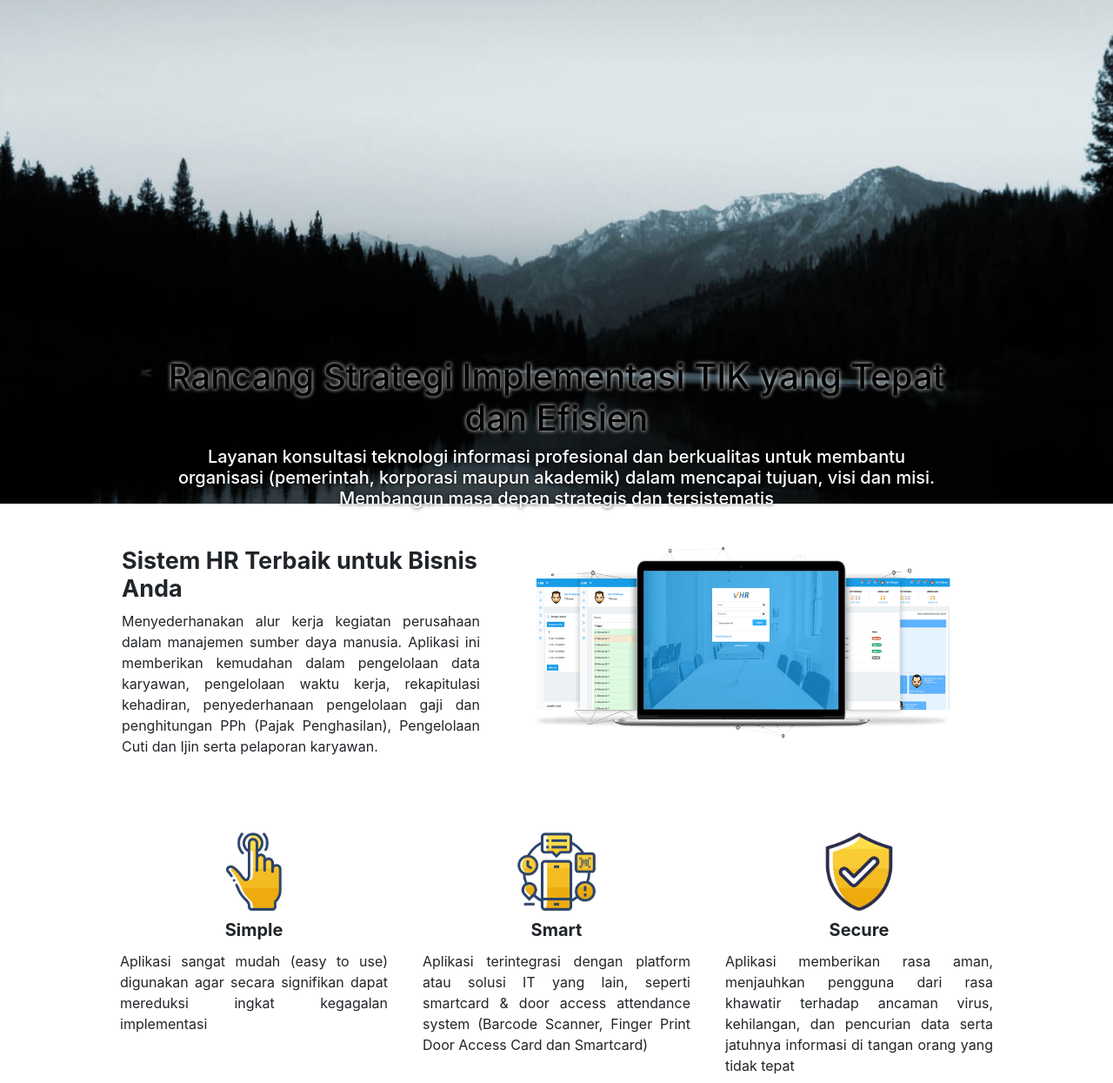
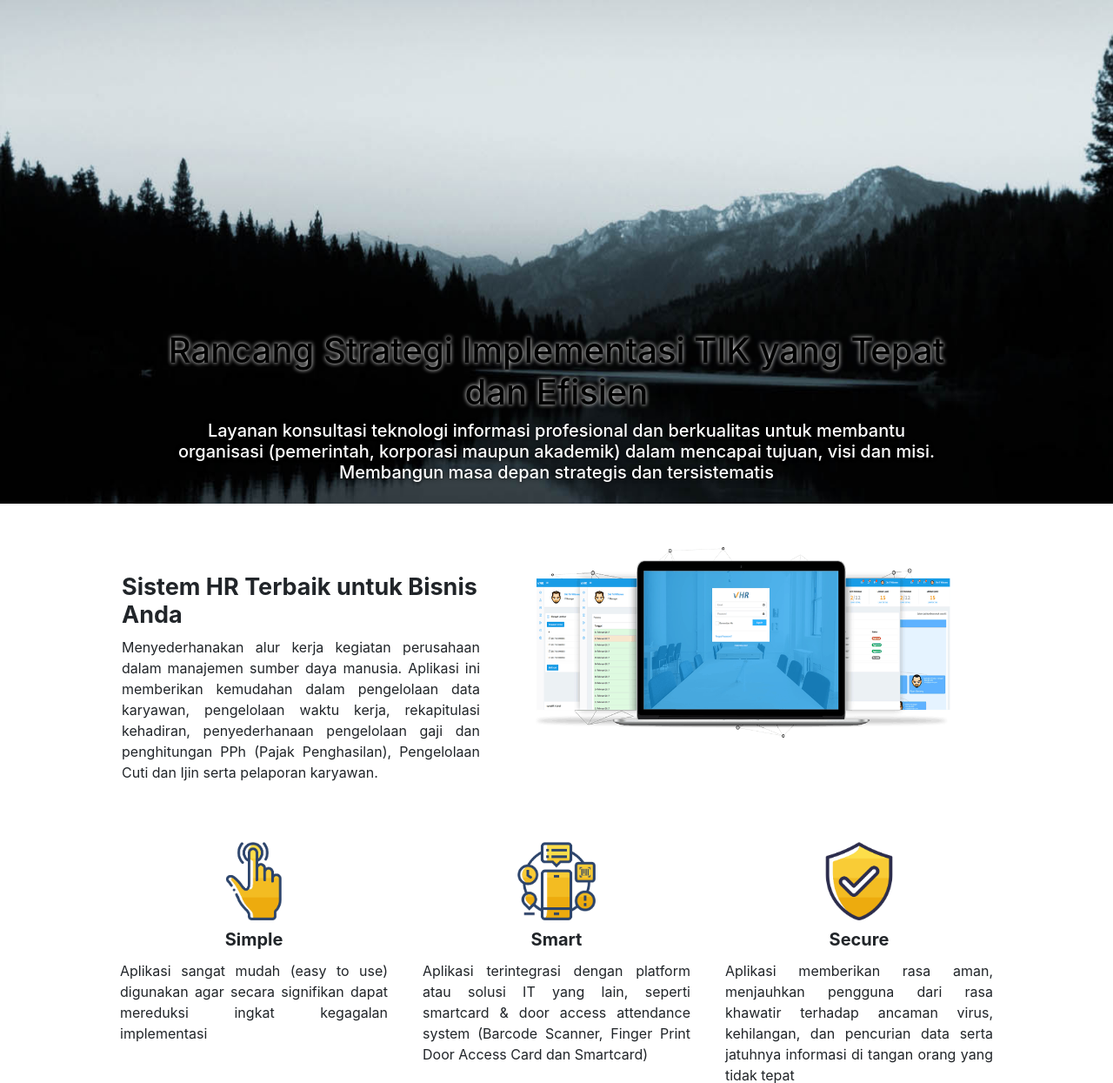
Before and after one commit to RaffRadd/Tubes-Webpro, a CodeIgniter app: page /TUBES/Product in a window 1280 px wide. Shown: the part 97-1342 px from the top of the page at 87% size. Run offline with CodeIgniter, Linux system fonts and the light colour scheme.

Commit message:
Margin Fix

```diff
--- a/application/views/Product.php
+++ b/application/views/Product.php
@@ -23,7 +23,7 @@
 
     <div>
 		<img src="./images/banner-bg.jpg" class="d-block w-100" alt="..." style="height:580px;">
-		<div class="carousel-caption" style="margin-bottom:70px;">
+		<div class="carousel-caption" style="margin-bottom:100px;">
 
             <h1 style="color:black; text-shadow: 0px 0px 5px #FFF">Rancang Strategi Implementasi TIK yang Tepat dan Efisien</h1>
 
@@ -40,7 +40,7 @@
 		</div>
 
 		<div style="margin-right: 50%;">
-			<div style="margin:40px 0px 0px 120px;">
+			<div style="margin:70px 0px 0px 120px;">
 				<h2 style="font-size:27px; font-weight:bold; margin-left:20px;">Sistem HR Terbaik untuk Bisnis Anda</h2>
 				<p style="text-align: justify; margin:0px 20px 0px 20px">
 				Menyederhanakan alur kerja kegiatan perusahaan dalam manajemen sumber daya manusia. Aplikasi ini memberikan kemudahan dalam pengelolaan data karyawan, pengelolaan waktu kerja, rekapitulasi kehadiran, penyederhanaan pengelolaan gaji dan penghitungan PPh (Pajak Penghasilan), Pengelolaan Cuti dan Ijin serta pelaporan karyawan.
```
Also changed, not shown: !!!!todo.txt (deleted, +0 -8 lines).
